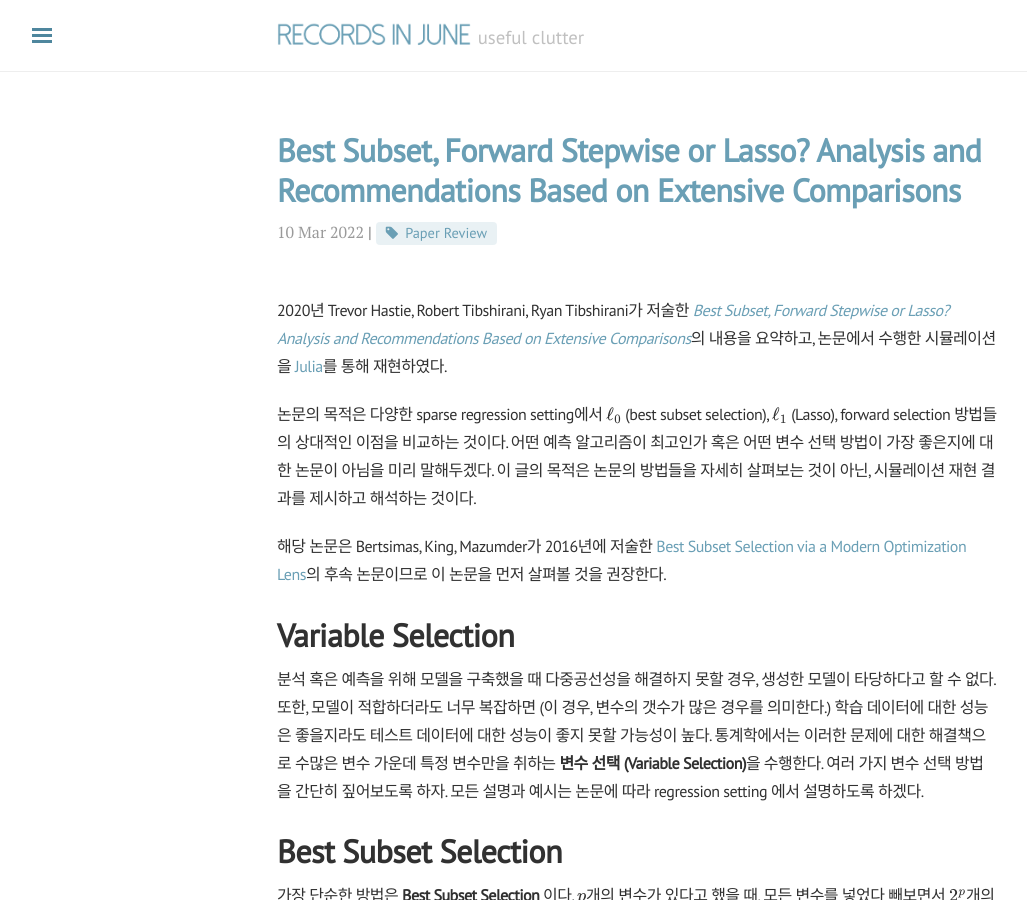
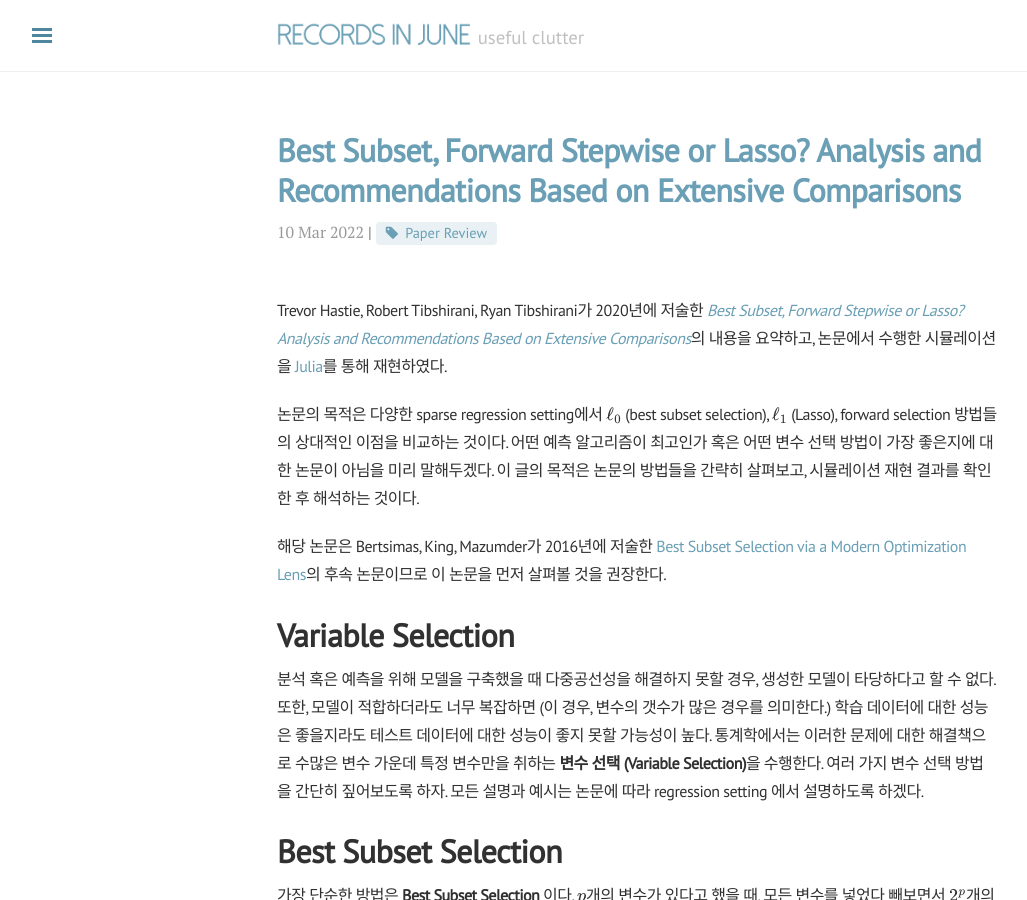
Before and after one commit to j0shuajun/j0shuajun.github.io, a Jekyll site: the page built from _posts/2022-03-10-bs-fs-lasso.md, in a window 1280 px wide and 900 px high. Shown: the whole window, without its empty margins (3-1030 px from the left). Built offline with Jekyll 4.4.1, drawn with Linux system fonts in a browser that asks for light colours; nearby versions of some CDN libraries; formulas are drawn with MathJax 3; comment, search, counter and statistics services are not loaded.

Commit message:
fix draft

```diff
--- a/_posts/2022-03-10-bs-fs-lasso.md
+++ b/_posts/2022-03-10-bs-fs-lasso.md
@@ -5,11 +5,11 @@ category : [Statistics]
 tag: [Paper Review]
 ---
 
-2020년 Trevor Hastie, Robert Tibshirani, Ryan Tibshirani가 저술한 [*Best Subset, Forward Stepwise or Lasso? Analysis and Recommendations Based on Extensive Comparisons*](https://projecteuclid.org/journals/statistical-science/volume-35/issue-4/Best-Subset-Forward-Stepwise-or-Lasso-Analysis-and-Recommendations-Based/10.1214/19-STS733.full)의 내용을 요약하고, 논문에서 수행한 시뮬레이션을 [Julia](https://julialang.org)를 통해 재현하였다.
+Trevor Hastie, Robert Tibshirani, Ryan Tibshirani가 2020년에 저술한 [*Best Subset, Forward Stepwise or Lasso? Analysis and Recommendations Based on Extensive Comparisons*](https://projecteuclid.org/journals/statistical-science/volume-35/issue-4/Best-Subset-Forward-Stepwise-or-Lasso-Analysis-and-Recommendations-Based/10.1214/19-STS733.full)의 내용을 요약하고, 논문에서 수행한 시뮬레이션을 [Julia](https://julialang.org)를 통해 재현하였다.
 
 <!-- more -->
 
-논문의 목적은 다양한 sparse regression setting에서 $\ell_0$ (best subset selection), $\ell_1$ (Lasso), forward selection 방법들의 상대적인 이점을 비교하는 것이다. 어떤 예측 알고리즘이 최고인가 혹은 어떤 변수 선택 방법이 가장 좋은지에 대한 논문이 아님을 미리 말해두겠다. 이 글의 목적은 논문의 방법들을 자세히 살펴보는 것이 아닌, 시뮬레이션 재현 결과를 제시하고 해석하는 것이다.
+논문의 목적은 다양한 sparse regression setting에서 $\ell_0$ (best subset selection), $\ell_1$ (Lasso), forward selection 방법들의 상대적인 이점을 비교하는 것이다. 어떤 예측 알고리즘이 최고인가 혹은 어떤 변수 선택 방법이 가장 좋은지에 대한 논문이 아님을 미리 말해두겠다. 이 글의 목적은 논문의 방법들을 간략히 살펴보고, 시뮬레이션 재현 결과를 확인한 후 해석하는 것이다.
 
 해당 논문은 Bertsimas, King, Mazumder가 2016년에 저술한 [Best Subset Selection via a Modern Optimization Lens](https://arxiv.org/pdf/1507.03133.pdf)의 후속 논문이므로 이 논문을 먼저 살펴볼 것을 권장한다.
 
```
